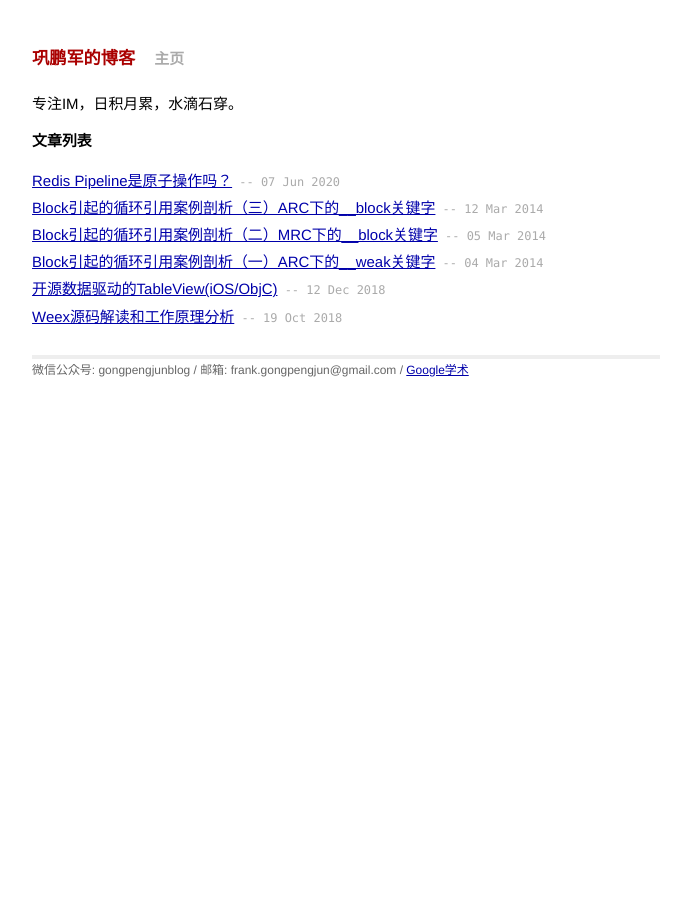
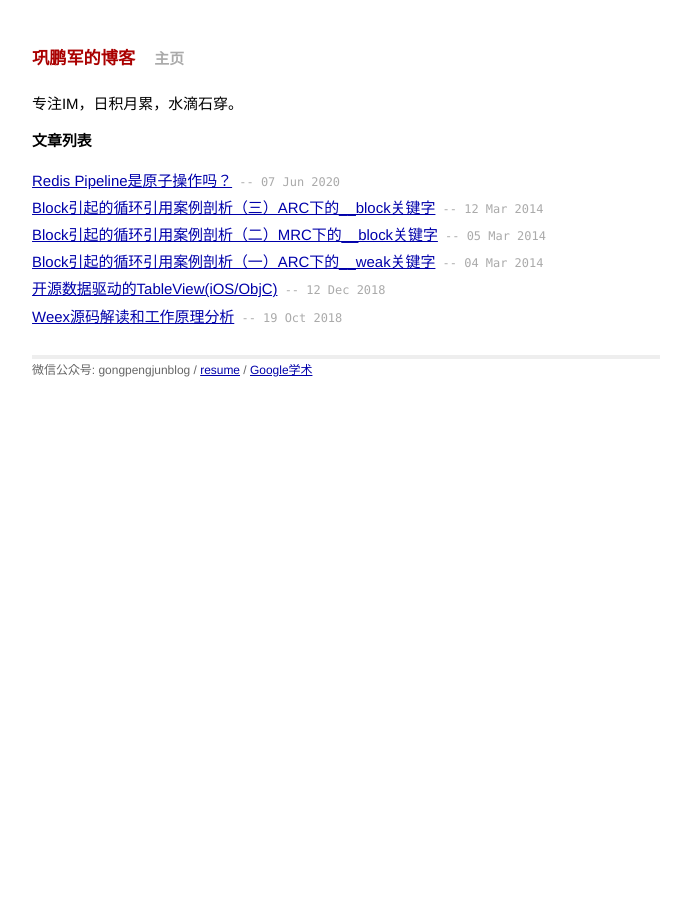
Before and after one commit to gongpengjun/gongpengjun.github.io, a Jekyll site: the page built from index.html, in a window 1280 px wide. Shown: the whole page, without its empty margins (294-985 px from the left). Built offline with Jekyll 4.4.1, drawn with Linux system fonts in a browser that asks for light colours.

Commit message:
add resume

```diff
--- a/_layouts/default.html
+++ b/_layouts/default.html
@@ -24,7 +24,7 @@
           {{ content }}
 
           <div class="footer">
-            微信公众号: gongpengjunblog / 邮箱: frank.gongpengjun@gmail.com / <a href="https://scholar.google.com/citations?user=VXnRqnwAAAAJ">Google学术</a>
+            微信公众号: gongpengjunblog / <a href="https://gongpengjun.com/resume.pdf">resume</a> / <a href="https://scholar.google.com/citations?user=VXnRqnwAAAAJ">Google学术</a>
           </div>
         </div>
 
```
